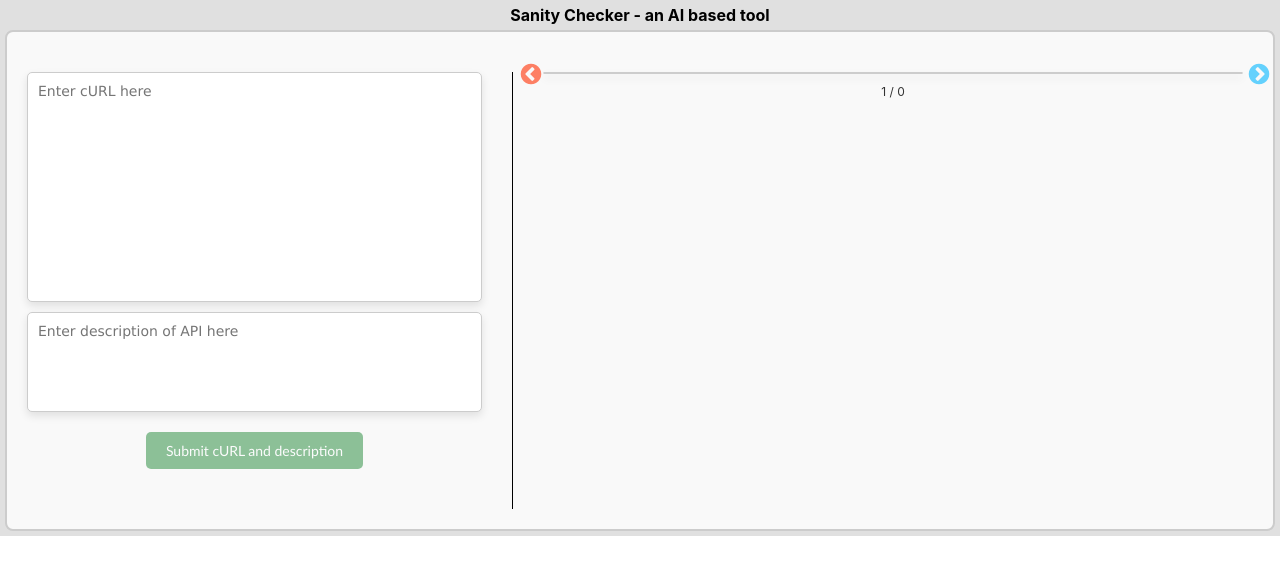
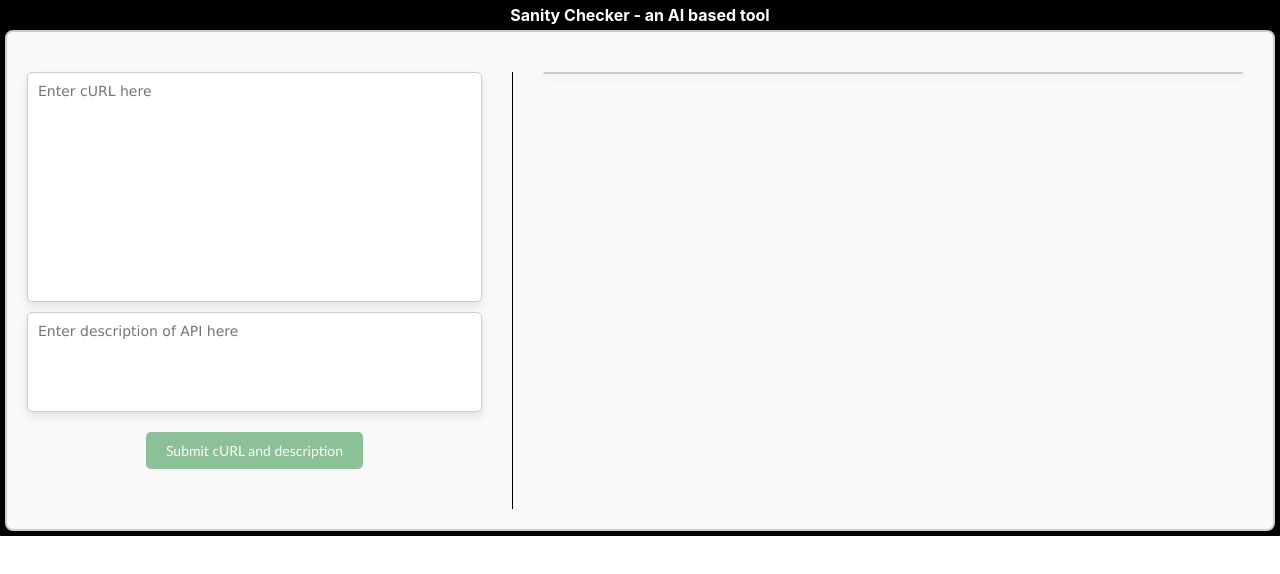
Before and after one commit to tanya1711/APITestingTool, a React (Create React App) app in the folder frontend/: page / in a window 1280 px wide. Shown: the top 574 px of the page. Built offline with nearby package versions, Linux system fonts and the light colour scheme.

Commit message:
changes in ui.................................

```diff
--- a/frontend/src/Home.css
+++ b/frontend/src/Home.css
@@ -1,5 +1,6 @@
 .outer-container {
-  background-color: #e0e0e0;
+  background-color: #000; /* Set background to black */
+  color: white; /* Set text color to white */
   padding: 5px;
 }
 
--- a/frontend/src/Home.js
+++ b/frontend/src/Home.js
@@ -17,6 +17,7 @@ const Home = () => {
     slidesToShow: 1,
     slidesToScroll: 1,
     arrows: true,
+    arrows: apiData.length > 0 && !loading,
     afterChange: (current) => setCurrentSlide(current + 1),
   };
 
@@ -144,7 +145,7 @@ const Home = () => {
             </Slider>
           </div>
           <div className="slide-count">
-            {currentSlide} / {apiData.length}
+            {apiData.length > 0 && `${currentSlide} / ${apiData.length}`}
           </div>
         </div>
       </div>
```
